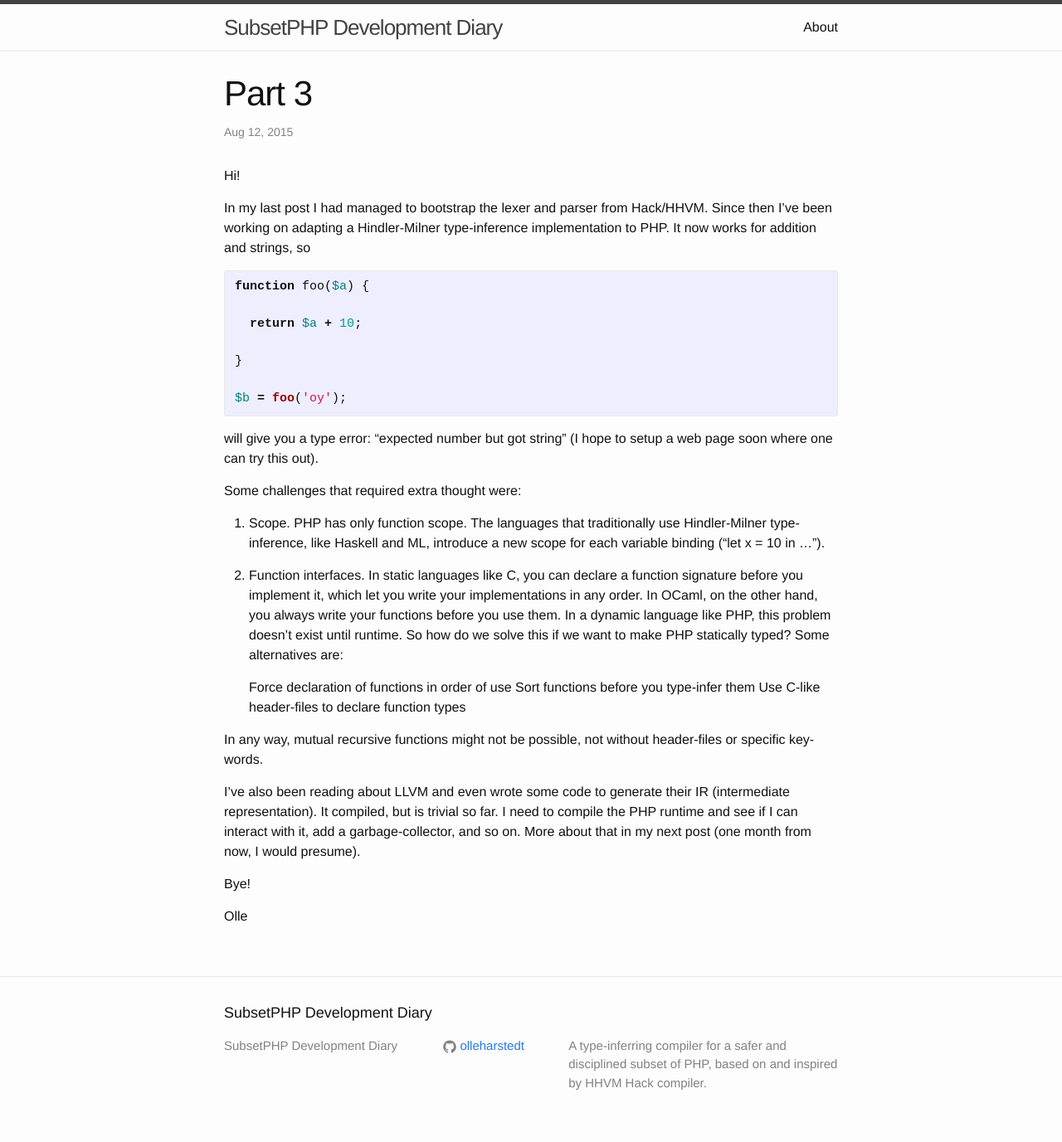
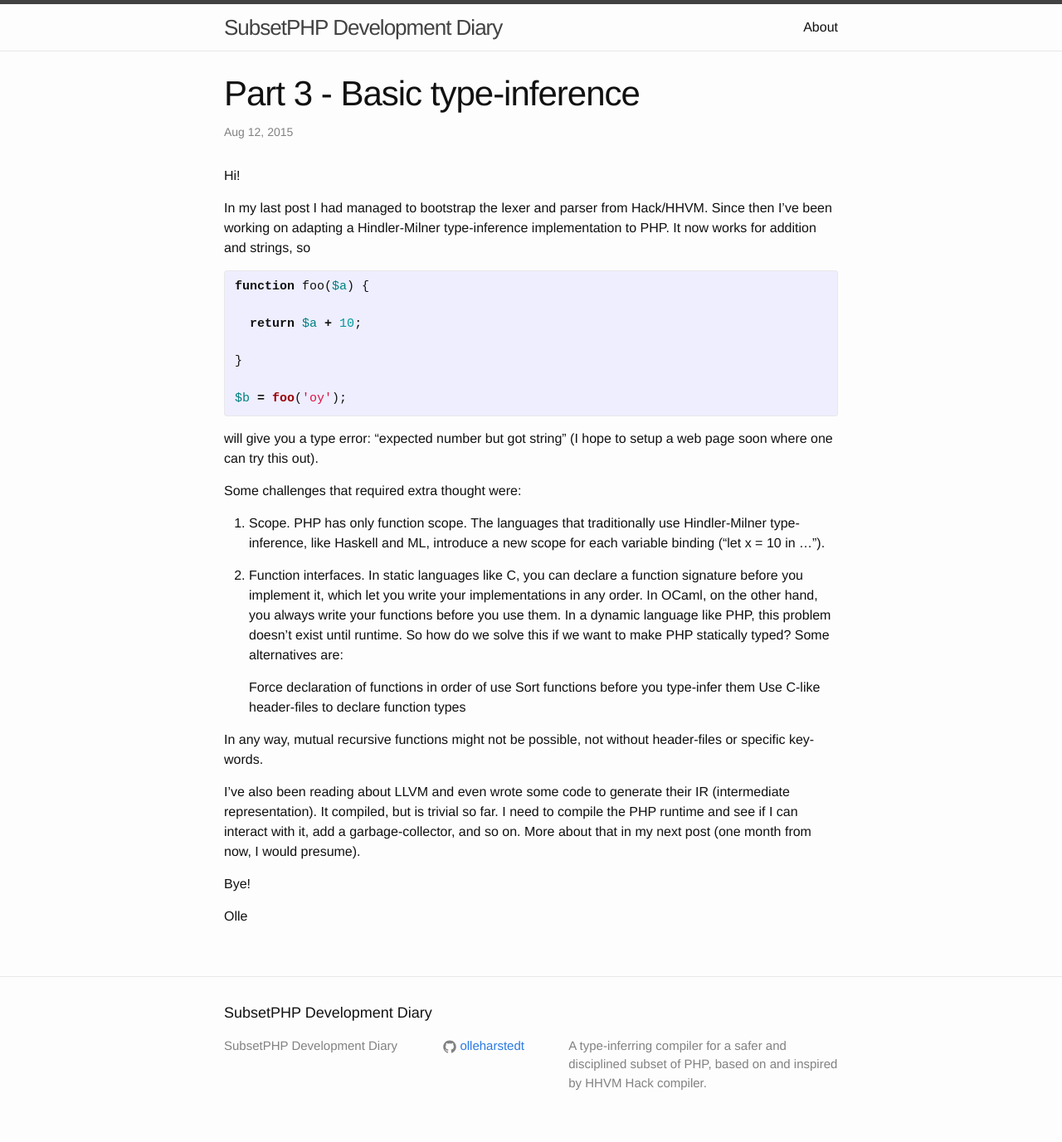
Before and after one commit to olleharstedt/olleharstedt.github.io, a Jekyll site: the page built from _posts/2015-08-12-part-3-basic-type-inference.markdown, in a window 1280 px wide. Shown: the whole page at 83% size. Built offline with Jekyll 4.4.1, drawn with Linux system fonts in a browser that asks for light colours.

Commit message:
Better title for part 3

```diff
--- a/_posts/2015-08-12-part-3.markdown
+++ b/_posts/2015-08-12-part-3-basic-type-inference.markdown
@@ -1,6 +1,6 @@
 ---
 layout: post
-title:  Part 3
+title:  Part 3 - Basic type-inference
 date:   2015-08-12
 categories: subsetphp
 ---
```
